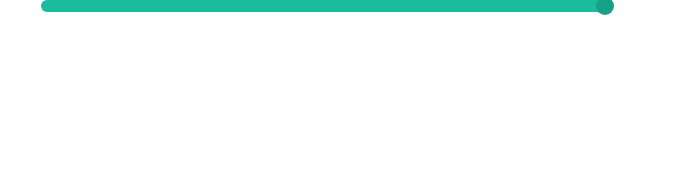
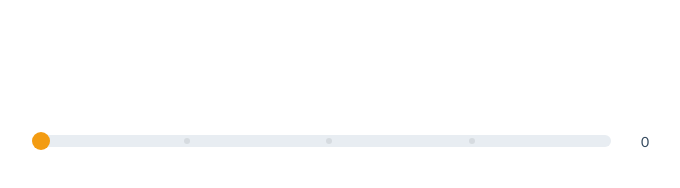
Before and after one commit to thomasstreet/flower, a plain HTML site: page resources/public/index.html in a window 1280 px wide. Shown: the whole page, without its empty margins (279-959 px from the left). Drawn offline with Linux system fonts and the light colour scheme.

Commit message:
Style slider

```diff
--- a/resources/public/index.html
+++ b/resources/public/index.html
@@ -11,6 +11,7 @@
 <script>
   angular.module('flowers-client', ['slider'])
     .controller('app', function($scope, $http) {
+      $scope.speed = 0;
       $scope.postSpeed = function() {
         $http.put('/set/' + $scope.speed)
       }
@@ -19,12 +20,28 @@
 
 <style>
   input { width: 100%; }
+  .top { margin-top: 100pt; }
+  .slider-container {
+    margin-top: 1pt;
+  }
+  .ui-slider-range {
+    background-color: #F1C40F;
+  }
+  .ui-slider-handle {
+    background-color: #F39C12;
+  }
+  .ui-slider-handle:hover, .ui-slider-handle:active, .ui-slider-handle:focus {
+    background-color: rgb(253, 204, 8) ! important;
+  }
 </style>
 
-<div class="container-fluid">
-  <div class="row">
-    <div class="span6 offset3" ng-app="flowers-client" ng-controller="app">
+<div class="container-fluid" ng-app="flowers-client" ng-controller="app">
+  <div class="row top">
+    <div class="span6 offset3 slider-container">
       <slider min=0 max=10 type="range" ng-model="speed" ng-change="postSpeed()" />
+    </div>
+    <div class="span1">
+      {{speed}}
     </div>
   </div>
 </div>
```
